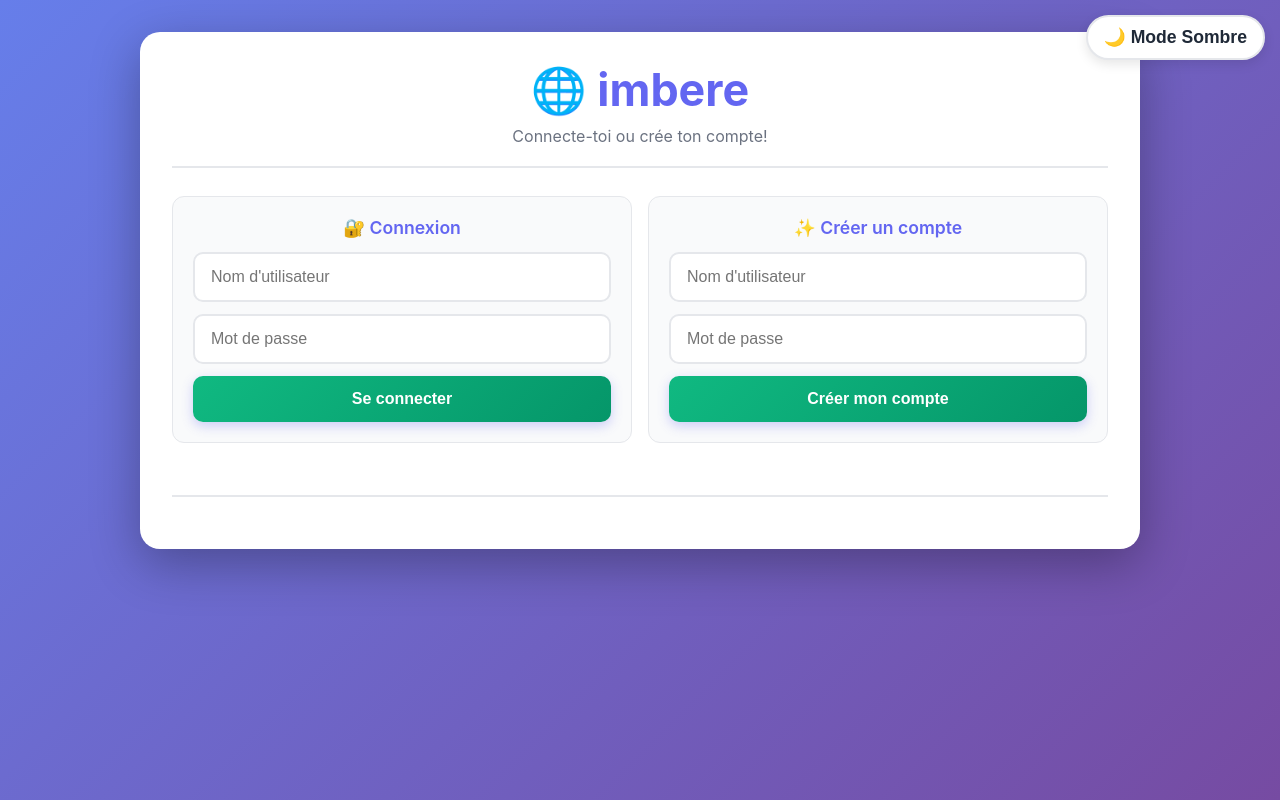
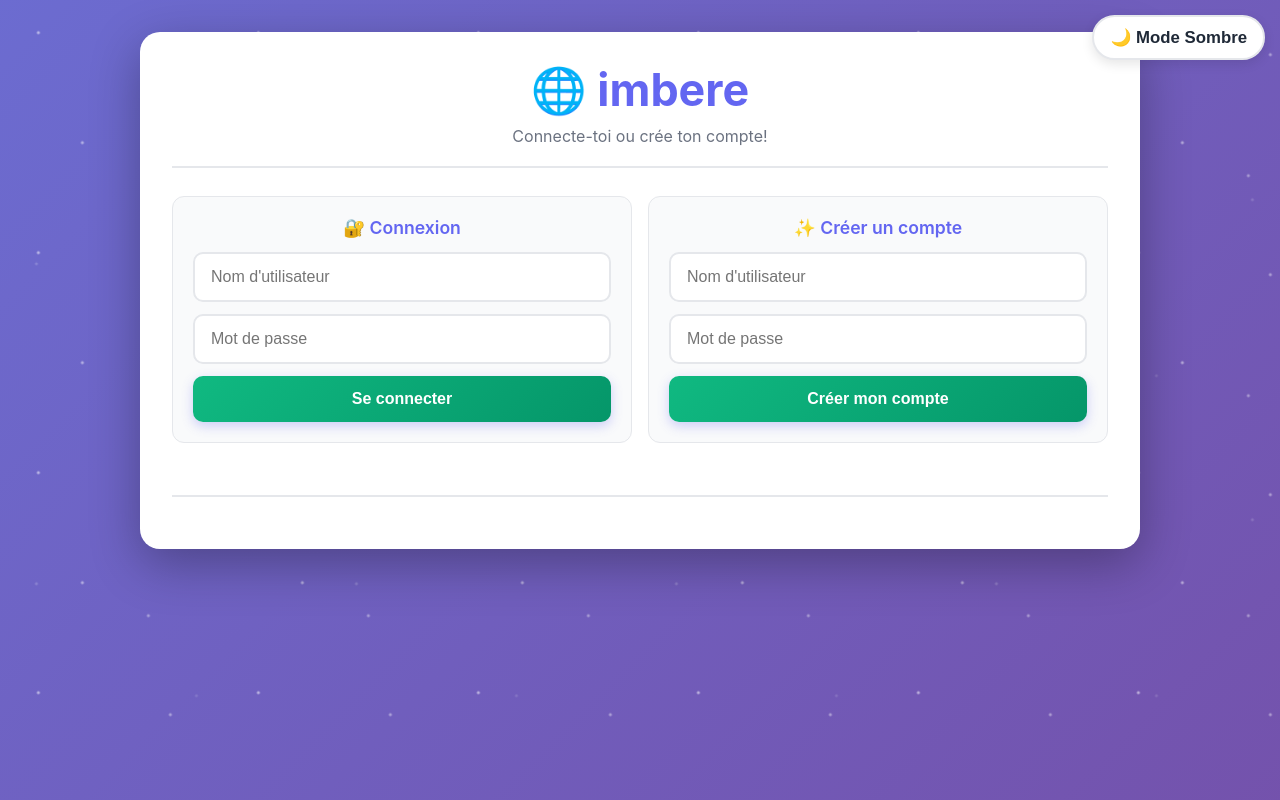
Before and after one commit to nishemezwe6-design/imbere_chat, a FastAPI app: page / in a window 1280 px wide. Run offline with FastAPI, Linux system fonts and the light colour scheme.

Commit message:
vesrion corrige

```diff
--- a/static/style.css
+++ b/static/style.css
@@ -44,15 +42,51 @@
 body {
     font-family: -apple-system, 'Segoe UI', 'Roboto', 'Helvetica Neue', sans-serif;
     background: linear-gradient(135deg, var(--bg-gradient-1) 0%, var(--bg-gradient-2) 100%);
+    background-size: 200% 200%;
+    animation: bgMove 18s ease-in-out infinite;
     min-height: 100vh;
     padding: 12px;
     color: var(--text-main);
     transition: background 0.3s ease, color 0.3s ease;
     -webkit-text-size-adjust: 100%;
     text-size-adjust: 100%;
+    position: relative;
+    overflow-x: hidden;
+}
+
+body::before,
+body::after {
+    content: '';
+    position: fixed;
+    inset: 0;
+    pointer-events: none;
+    z-index: 0;
+    background-repeat: repeat;
+    opacity: 0.55;
+}
+
+body::before {
+    background-image:
+        radial-gradient(circle at 20% 20%, rgba(255,255,255,0.95) 0 1px, transparent 2px),
+        radial-gradient(circle at 80% 30%, rgba(255,255,255,0.75) 0 1px, transparent 2px),
+        radial-gradient(circle at 40% 70%, rgba(255,255,255,0.85) 0 1px, transparent 2px),
+        radial-gradient(circle at 70% 85%, rgba(255,255,255,0.7) 0 1px, transparent 2px);
+    background-size: 220px 220px;
+    animation: starsDrift 70s linear infinite;
+}
+
+body::after {
+    background-image:
+        radial-gradient(circle at 10% 80%, rgba(255,255,255,0.35) 0 1px, transparent 2px),
+        radial-gradient(circle at 60% 15%, rgba(255,255,255,0.25) 0 1px, transparent 2px),
+        radial-gradient(circle at 90% 60%, rgba(255,255,255,0.3) 0 1px, transparent 2px);
+    background-size: 320px 320px;
+    animation: starsDrift2 120s linear infinite;
 }
 
 .container {
+    position: relative;
+    z-index: 1;
     max-width: 900px;
     margin: 0 auto;
     background: var(--card-bg);
@@ -82,11 +115,15 @@
     border-radius: 50px;
     cursor: pointer;
     z-index: 1000;
-    font-size: 1.1em;
+    font-size: 1.05em;
     transition: all 0.3s ease;
     box-shadow: 0 4px 12px var(--shadow);
     color: var(--text-main);
     font-weight: 600;
+    max-width: calc(100vw - 30px);
+    white-space: nowrap;
+    overflow: hidden;
+    text-overflow: ellipsis;
 }
 
 .dark-mode-toggle:hover {
--- a/templates/index.html
+++ b/templates/index.html
@@ -238,5 +238,8 @@
             });
         });
     </script>
+    <footer>
+        call my name nspp 😎
+    </footer>
 </body>
 </html>
```
Also changed, not shown: other parts of static/style.css (+118 -40 lines).
